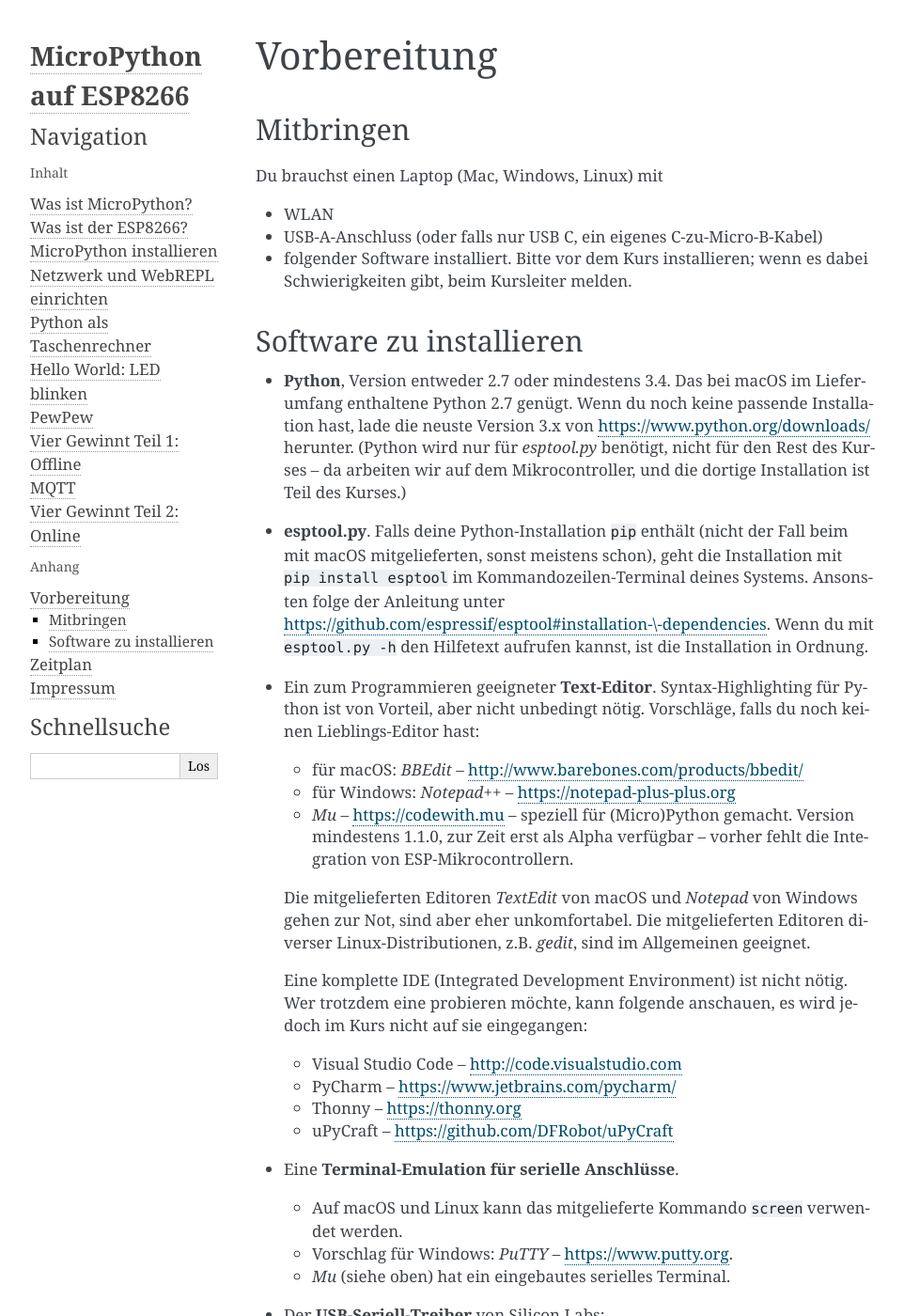
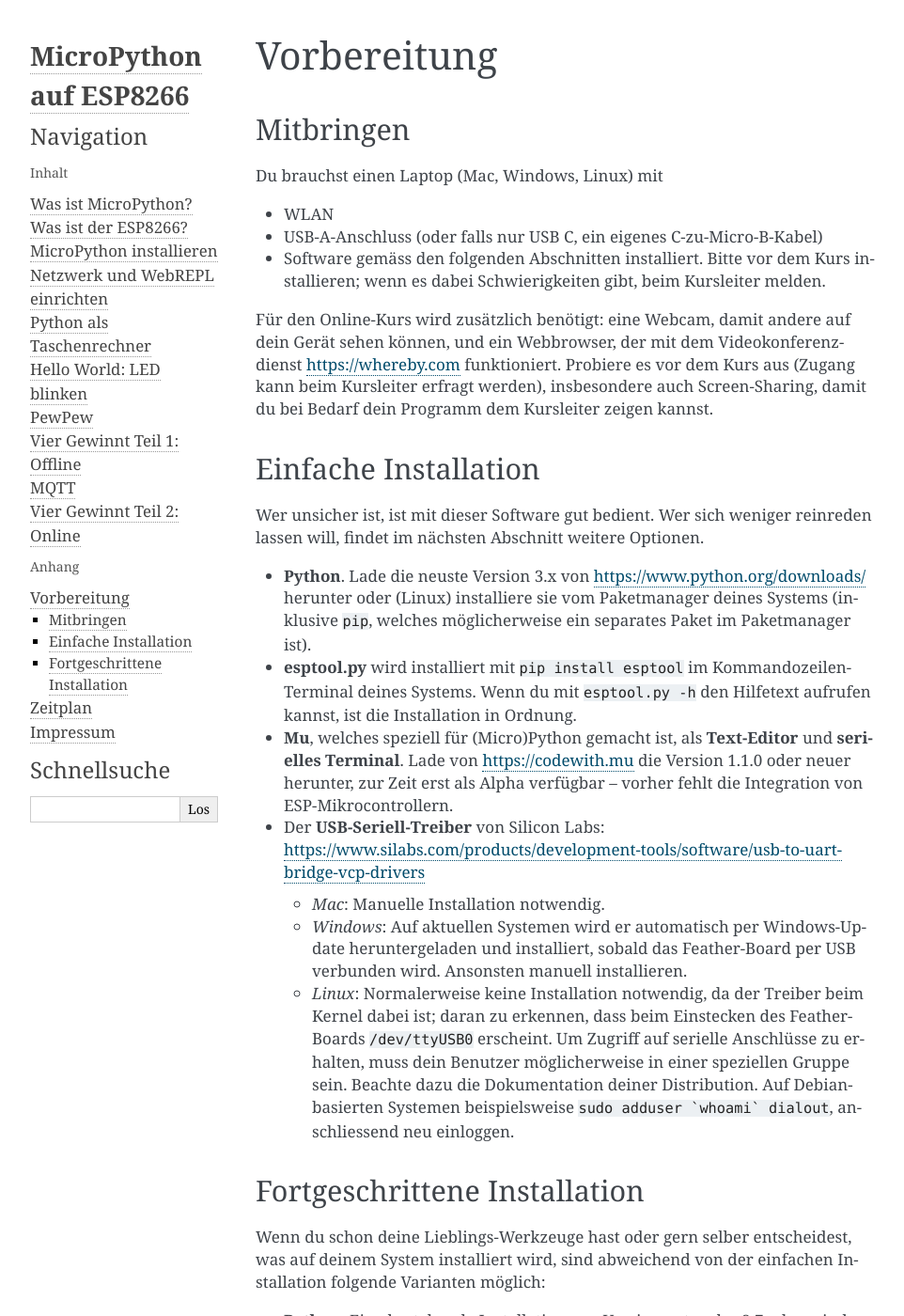
Before and after one commit to cwalther/micropython-workshop, a Sphinx documentation site: the page built from doc/source/preparation.rst, in a window 1280 px wide and 1400 px high. Shown: the whole window at 94% size, without its empty margins (148-1110 px from the left). Built offline with Sphinx 7.4.7, drawn with Linux system fonts in a browser that asks for light colours; some of the changed text lies outside the part shown.

Commit message:
Separate installation instructions into basic and advanced, and some clarifications.

```diff
--- a/doc/source/preparation.rst
+++ b/doc/source/preparation.rst
@@ -8,20 +8,44 @@ Du brauchst einen Laptop (Mac, Windows, Linux) mit
 
 * WLAN
 * USB-A-Anschluss (oder falls nur USB C, ein eigenes C-zu-Micro-B-Kabel)
-* folgender Software installiert. Bitte vor dem Kurs installieren; wenn es dabei Schwierigkeiten gibt, beim Kursleiter melden.
+* Software gemäss den folgenden Abschnitten installiert. Bitte vor dem Kurs installieren; wenn es dabei Schwierigkeiten gibt, beim Kursleiter melden.
 
-Software zu installieren
-------------------------
+Für den Online-Kurs wird zusätzlich benötigt: eine Webcam, damit andere auf dein Gerät sehen können, und ein Webbrowser, der mit dem Videokonferenzdienst https://whereby.com funktioniert. Probiere es vor dem Kurs aus (Zugang kann beim Kursleiter erfragt werden), insbesondere auch Screen-Sharing, damit du bei Bedarf dein Programm dem Kursleiter zeigen kannst.
 
-* **Python**, Version entweder 2.7 oder mindestens 3.4. Das bei macOS im Lieferumfang enthaltene Python 2.7 genügt. Wenn du noch keine passende Installation hast, lade die neuste Version 3.x von https://www.python.org/downloads/ herunter. (Python wird nur für *esptool.py* benötigt, nicht für den Rest des Kurses – da arbeiten wir auf dem Mikrocontroller, und die dortige Installation ist Teil des Kurses.)
+.. _einfache-installation:
 
-* **esptool.py**. Falls deine Python-Installation ``pip`` enthält (nicht der Fall beim mit macOS mitgelieferten, sonst meistens schon), geht die Installation mit ``pip install esptool`` im Kommandozeilen-Terminal deines Systems. Ansonsten folge der Anleitung unter `https://github.com/espressif/esptool#installation-\\-dependencies <https://github.com/espressif/esptool#installation--dependencies>`_. Wenn du mit ``esptool.py -h`` den Hilfetext aufrufen kannst, ist die Installation in Ordnung.
+Einfache Installation
+---------------------
 
-* Ein zum Programmieren geeigneter **Text-Editor**. Syntax-Highlighting für Python ist von Vorteil, aber nicht unbedingt nötig. Vorschläge, falls du noch keinen Lieblings-Editor hast:
+Wer unsicher ist, ist mit dieser Software gut bedient. Wer sich weniger reinreden lassen will, findet im nächsten Abschnitt weitere Optionen.
+
+* **Python**. Lade die neuste Version 3.x von https://www.python.org/downloads/ herunter oder (Linux) installiere sie vom Paketmanager deines Systems (inklusive ``pip``, welches möglicherweise ein separates Paket im Paketmanager ist).
+
+* **esptool.py** wird installiert mit ``pip install esptool`` im Kommandozeilen-Terminal deines Systems. Wenn du mit ``esptool.py -h`` den Hilfetext aufrufen kannst, ist die Installation in Ordnung.
+
+* **Mu**, welches speziell für (Micro)Python gemacht ist, als **Text-Editor** und **serielles Terminal**. Lade von https://codewith.mu die Version 1.1.0 oder neuer herunter, zur Zeit erst als Alpha verfügbar – vorher fehlt die Integration von ESP-Mikrocontrollern.
+
+* Der **USB-Seriell-Treiber** von Silicon Labs: https://www.silabs.com/products/development-tools/software/usb-to-uart-bridge-vcp-drivers
+
+  * *Mac*: Manuelle Installation notwendig.
+  * *Windows*: Auf aktuellen Systemen wird er automatisch per Windows-Update heruntergeladen und installiert, sobald das Feather-Board per USB verbunden wird. Ansonsten manuell installieren.
+  * *Linux*: Normalerweise keine Installation notwendig, da der Treiber beim Kernel dabei ist; daran zu erkennen, dass beim Einstecken des Feather-Boards ``/dev/ttyUSB0`` erscheint. Um Zugriff auf serielle Anschlüsse zu erhalten, muss dein Benutzer möglicherweise in einer speziellen Gruppe sein. Beachte dazu die Dokumentation deiner Distribution. Auf Debian-basierten Systemen beispielsweise ``sudo adduser `whoami` dialout``, anschliessend neu einloggen.
+
+Fortgeschrittene Installation
+-----------------------------
+
+Wenn du schon deine Lieblings-Werkzeuge hast oder gern selber entscheidest, was auf deinem System installiert wird, sind abweichend von der einfachen Installation folgende Varianten möglich:
+
+* **Python**: Eine bestehende Installation von Version entweder 2.7 oder mindestens 3.4 genügt. Darunter fällt insbesondere das bei macOS im Lieferumfang enthaltene Python 2.7, so dass dort keine Installation nötig ist.
+
+  Wenn, wie beim mit macOS mitgelieferten 2.7, deine Python-Installation kein ``pip`` enthält, muss **esptool.py** manuell installiert werden: Lade das neuste Release von https://github.com/espressif/esptool/releases herunter und installiere es mit ``sudo python setup.py install`` im Terminal gemäss der Anleitung unter `https://github.com/espressif/esptool#installation-\\-dependencies <https://github.com/espressif/esptool#installation--dependencies>`_. Den heruntergeladenen Ordner kannst du danach wieder löschen.
+
+  (Python wird nur für *esptool.py* benötigt, nicht für den Rest des Kurses – da arbeiten wir auf dem Mikrocontroller, und die dortige Installation ist Teil des Kurses.)
+
+* Ein beliebiger zum Programmieren geeigneter **Text-Editor**. Syntax-Highlighting für Python ist von Vorteil, aber nicht unbedingt nötig. Beispiele:
 
   * für macOS: *BBEdit* – http://www.barebones.com/products/bbedit/
   * für Windows: *Notepad++* – https://notepad-plus-plus.org
-  * *Mu* – https://codewith.mu – speziell für (Micro)Python gemacht. Version mindestens 1.1.0, zur Zeit erst als Alpha verfügbar – vorher fehlt die Integration von ESP-Mikrocontrollern.
 
   Die mitgelieferten Editoren *TextEdit* von macOS und *Notepad* von Windows gehen zur Not, sind aber eher unkomfortabel. Die mitgelieferten Editoren diverser Linux-Distributionen, z.B. *gedit*, sind im Allgemeinen geeignet.
 
@@ -32,10 +56,7 @@ Software zu installieren
   * Thonny – https://thonny.org
   * uPyCraft – https://github.com/DFRobot/uPyCraft
 
-* Eine **Terminal-Emulation für serielle Anschlüsse**.
+* Eine beliebige **Terminal-Emulation für serielle Anschlüsse**. Statt des eingebauten seriellen Terminals von *Mu* (siehe :ref:`einfache-installation`) können beispielsweise verwendet werden:
 
-  * Auf macOS und Linux kann das mitgelieferte Kommando ``screen`` verwendet werden.
-  * Vorschlag für Windows: *PuTTY* – https://www.putty.org.
-  * *Mu* (siehe oben) hat ein eingebautes serielles Terminal.
-
-* Der **USB-Seriell-Treiber** von Silicon Labs: https://www.silabs.com/products/development-tools/software/usb-to-uart-bridge-vcp-drivers
+  * auf macOS und Linux: das mitgelieferte oder im Paketmanager verfügbare Kommando ``screen``
+  * auf Windows: *PuTTY* – https://www.putty.org
```
